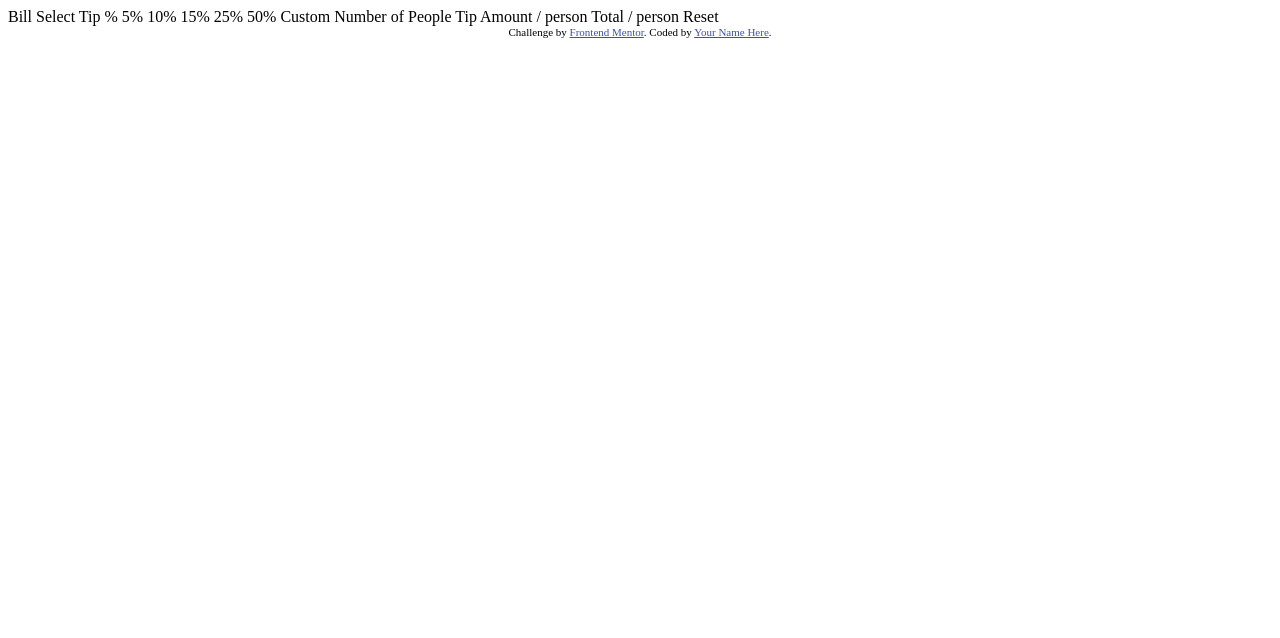
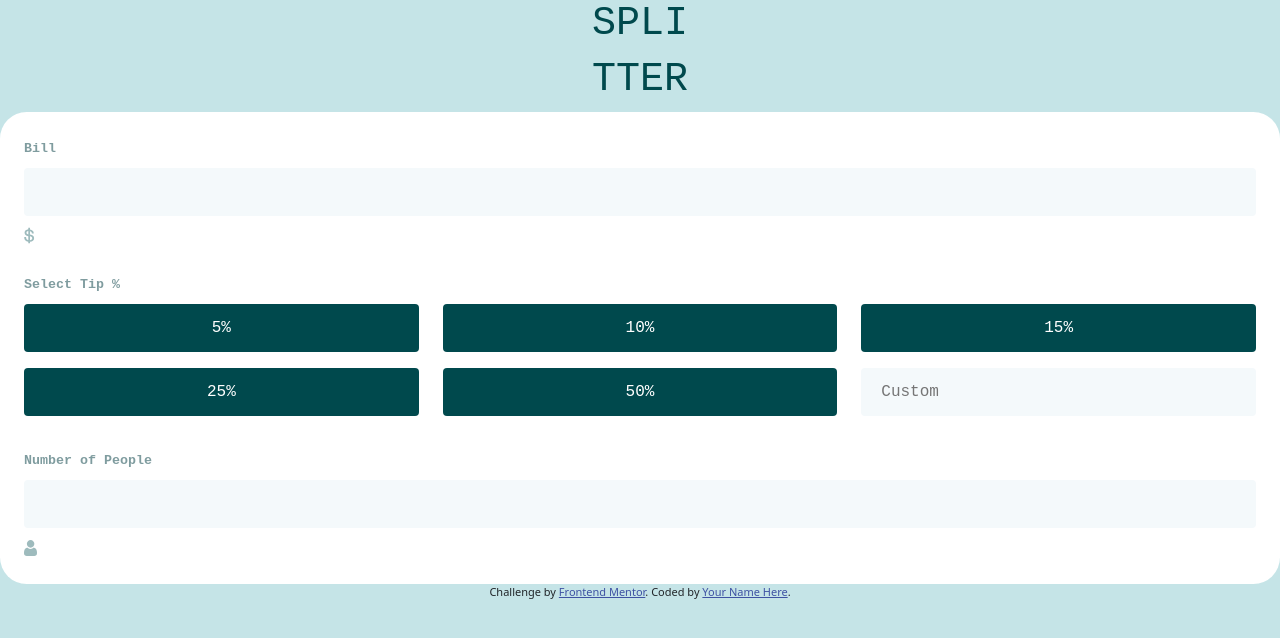
Before and after one commit to B1u3C0w/tip-calculator-app-main, a website: page index.html in a window 1280 px wide. Drawn offline with nearby package versions, Linux system fonts and the light colour scheme.

Commit message:
Design Start - v1

```diff
--- a/content/styles/main.css
+++ b/content/styles/main.css
@@ -0,0 +1,60 @@
+body {
+    background-color: hsl(185, 41%, 84%) !important;
+}
+.main {
+    background-color: hsl(0, 0%, 100%);
+    border-radius: 20pt;
+    height: auto;
+    padding:  calc(var(--bs-gutter-x) * 1) !important;
+}
+
+.space-mono {
+    font-family: 'Space Mono', monospace !important;
+}
+
+h1 {
+    font-size: 25pt;
+    color: hsl(183, 100%, 15%);
+    font-weight: bolder;
+}
+
+label {
+    font-size: 10pt !important;
+    color: hsl(184, 14%, 56%);
+    font-weight:bolder;
+}
+
+.top-section {
+    text-align: center;
+}
+
+input[type=text], select {
+    width: 100%;
+    padding: 12px 20px;
+    margin: 8px 0;
+    display: inline-block;
+    border: 0px solid #ccc;
+    border-radius: 4px;
+    box-sizing: border-box;
+    background-color: rgb(244, 249, 251);
+}
+
+input[type=button], select {
+    width: 100%;
+    padding: 12px 20px;
+    margin: 8px 0;
+    display: inline-block;
+    border: 0px solid #ccc;
+    border-radius: 4px;
+    box-sizing: border-box;
+    background-color: hsl(183, 100%, 15%);
+    color: hsl(0, 0%, 100%)
+}
+
+input[type=button]:hover {
+    background-color: hsl(172, 67%, 45%);
+    color:hsl(183, 100%, 15%);
+}
+.stack-svg {
+    position: relative;
+}
--- a/index.html
+++ b/index.html
@@ -5,6 +5,8 @@
   <meta name="viewport" content="width=device-width, initial-scale=1.0"> <!-- displays site properly based on user's device -->
 
   <link rel="icon" type="image/png" sizes="32x32" href="./images/favicon-32x32.png">
+  <link rel="stylesheet" type="text/css" href="./content/styles/main.css">
+  <link href="https://cdn.jsdelivr.net/npm/bootstrap@5.1.0/dist/css/bootstrap.min.css" rel="stylesheet" integrity="sha384-KyZXEAg3QhqLMpG8r+8fhAXLRk2vvoC2f3B09zVXn8CA5QIVfZOJ3BCsw2P0p/We" crossorigin="anonymous">
 
   <title>Frontend Mentor | Tip calculator app</title>
 
@@ -12,19 +14,44 @@
   <style>
     .attribution { font-size: 11px; text-align: center; }
     .attribution a { color: hsl(228, 45%, 44%); }
+    @import url('https://fonts.googleapis.com/css2?family=Space+Mono&display=swap');
   </style>
 </head>
 <body>
 
-  Bill
+  <div class="container-fluid space-mono">
+    <div row>
+      <div class="col-xs-12 top-section">
+        <h1>SPLI</h1>
+        <h1>TTER</h1>
+      </div>
+    </div>
+    <div class="row">
+      <div class="col-xs-12 main">
+        <form>
+          <label for="bill">Bill</label><br>
+          <input type="text" id="bill", name="bill"><span class="stack-svg"><img class="icon" src="./images/icon-dollar.svg"></span><br>
+          <br>
+          <label>Select Tip %</label><br>
+          <div class="row">
+            <div class="col-6 col-md-4" ><input type="button" value="5%"></div>
+            <div class="col-6 col-md-4" ><input type="button" value="10%"></div>
+            <div class="col-6 col-md-4" ><input type="button" value="15%"></div>
+            <div class="col-6 col-md-4" ><input type="button" value="25%"></div>
+            <div class="col-6 col-md-4" ><input type="button" value="50%"></div>
+            <div class="col-6 col-md-4" ><input type="text" name="custom" placeholder="Custom"></div>
+          </div>
+          <br>
+          <label for="noPeople">Number of People</label><br>
+          <input type="text" id="bill", name="bill"><span class="stack-svg"><img class="icon" src="./images/icon-person.svg"></span><br>
+        </form>
+      </div>
+    </div>
+  </div>
 
-  Select Tip %
-  5%
-  10%
-  15%
-  25%
-  50%
-  Custom
+
+
+ <!--
 
   Number of People
 
@@ -34,7 +61,7 @@
   Total
   / person
 
-  Reset
+  Reset-->
 
   <div class="attribution">
     Challenge by <a href="https://www.frontendmentor.io?ref=challenge" target="_blank">Frontend Mentor</a>.
--- a/package.json
+++ b/package.json
@@ -10,5 +10,8 @@
   "license": "ISC",
   "devDependencies": {
     "lite-server": "^2.5.4"
+  },
+  "dependencies": {
+    "bootstrap": "^5.1.0"
   }
 }
```
Also changed, not shown: 1 other file.
